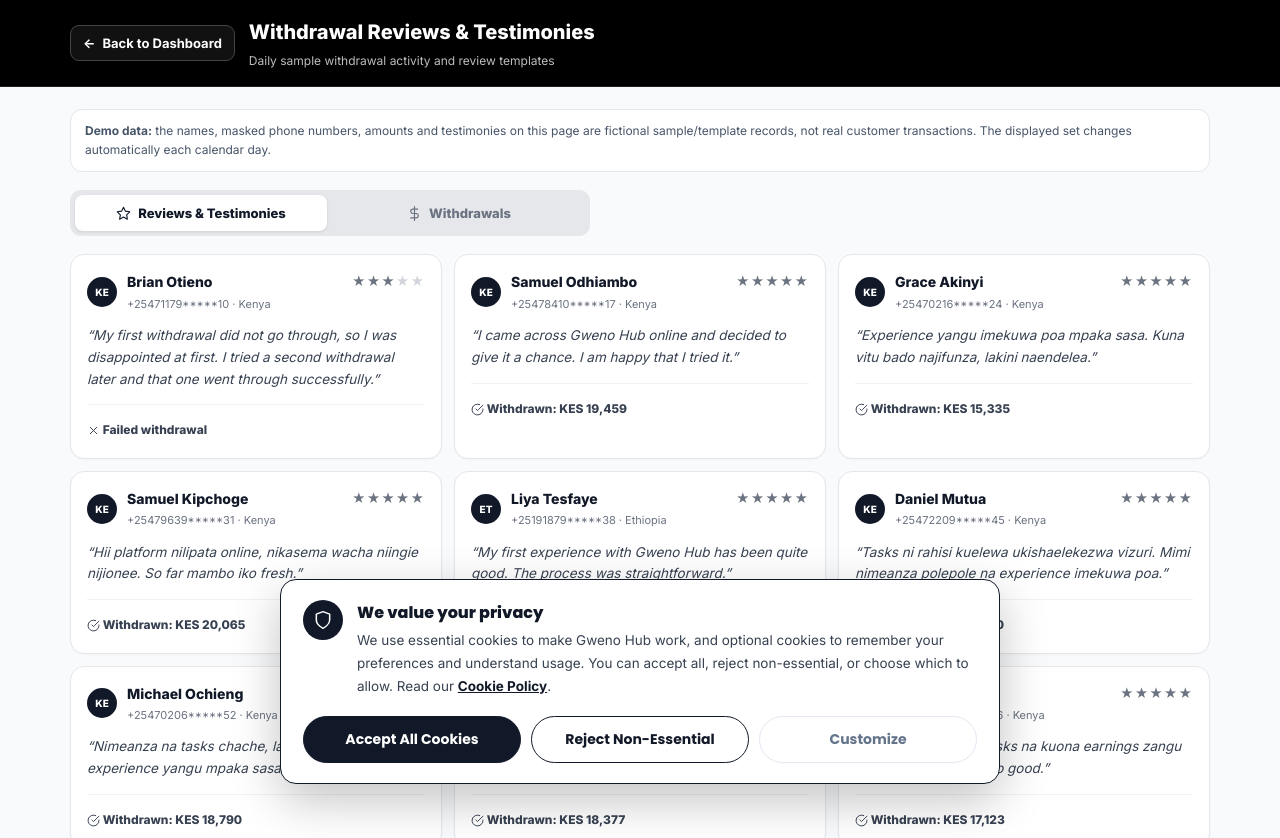
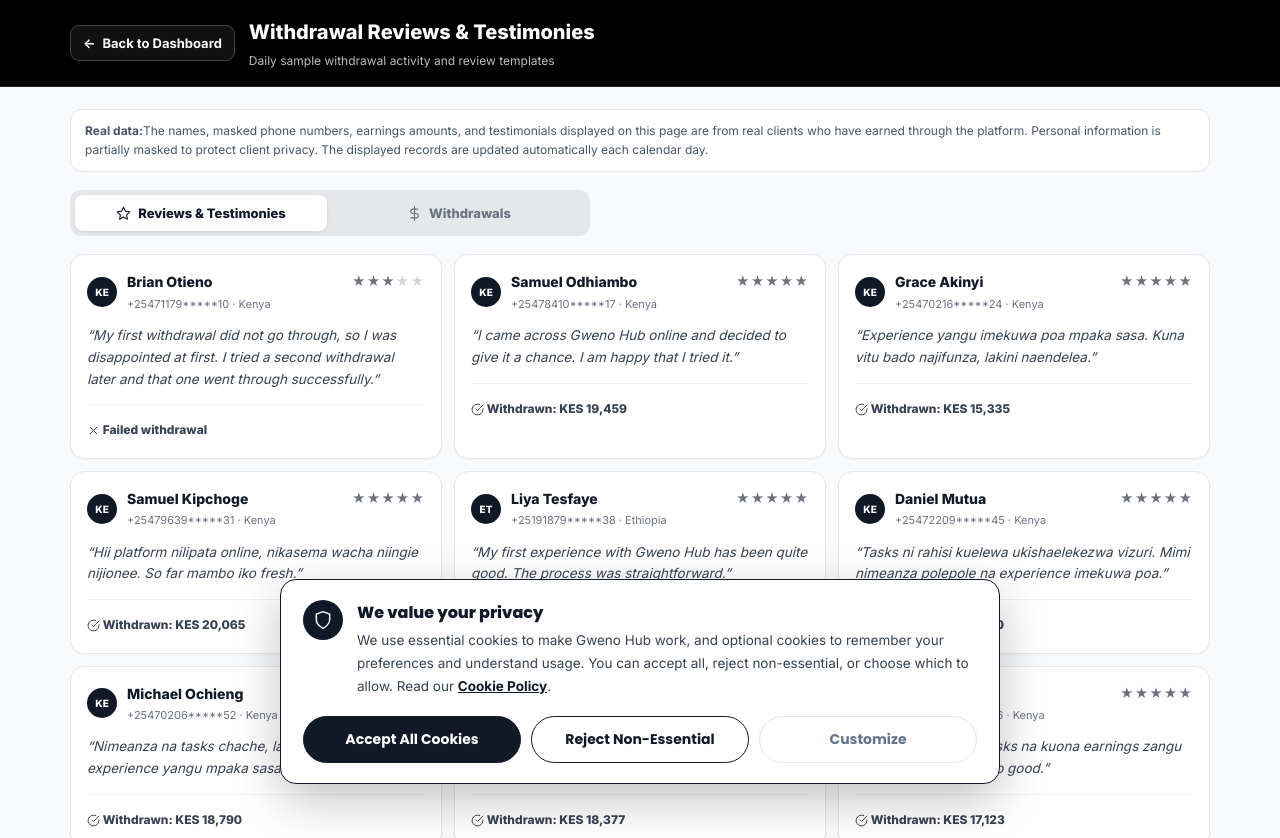
Before and after one commit to sydnerick09/WAH, a Next.js app: page /withdrawal-reviews in a window 1280 px wide. Shown: the top 838 px of the page. Built offline with nearby package versions, Linux system fonts and the light colour scheme.

Commit message:
Change demo data message to real data message
Updated the description to indicate that the displayed data is real client information, with personal details partially masked for privacy.

```diff
--- a/pages/withdrawal-reviews.js
+++ b/pages/withdrawal-reviews.js
@@ -234,7 +234,8 @@
           background: '#fff', border: '1px solid #e5e7eb', borderRadius: 12, padding: '12px 14px',
           marginBottom: 18, color: '#475569', fontSize: 12, lineHeight: 1.55,
         }}>
-          <strong>Demo data:</strong> the names, masked phone numbers, amounts and testimonies on this page are fictional sample/template records, not real customer transactions. The displayed set changes automatically each calendar day.
+          <strong>Real data:</strong>The names, masked phone numbers, earnings amounts, and testimonials displayed on this page are from real clients who have earned through the platform. Personal information is partially masked to protect client privacy. The displayed records are updated automatically each calendar day.
+
         </div>
 
         <div style={{
```
